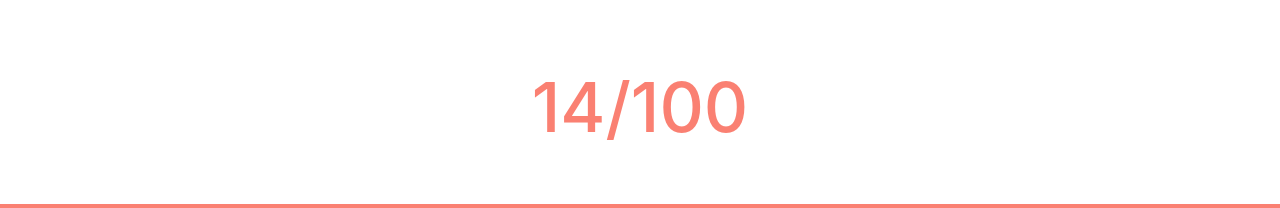
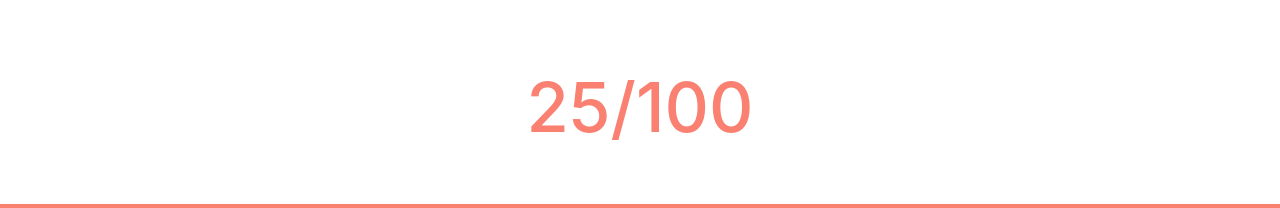
Before and after one commit to iiqrah/100-portraits-giveaway, a plain HTML site: page index.html in a window 1280 px wide. Shown: the part 692-900 px from the top of the page. Drawn offline with nearby package versions, Linux system fonts and the light colour scheme.

Commit message:
Update portrait count to 25

```diff
--- a/index.html
+++ b/index.html
@@ -76,7 +76,7 @@
                 PORTRAITS CREATED SO FAR &nbsp;:
             </p>
 
-            <h1 class="text-center text-two py-4">14/100</h1>
+            <h1 class="text-center text-two py-4">25/100</h1>
 
             <footer class="navbar justify-content-center bg-one text-one py-1 ">
                 <ul class="nav justify-content-around ">
```
